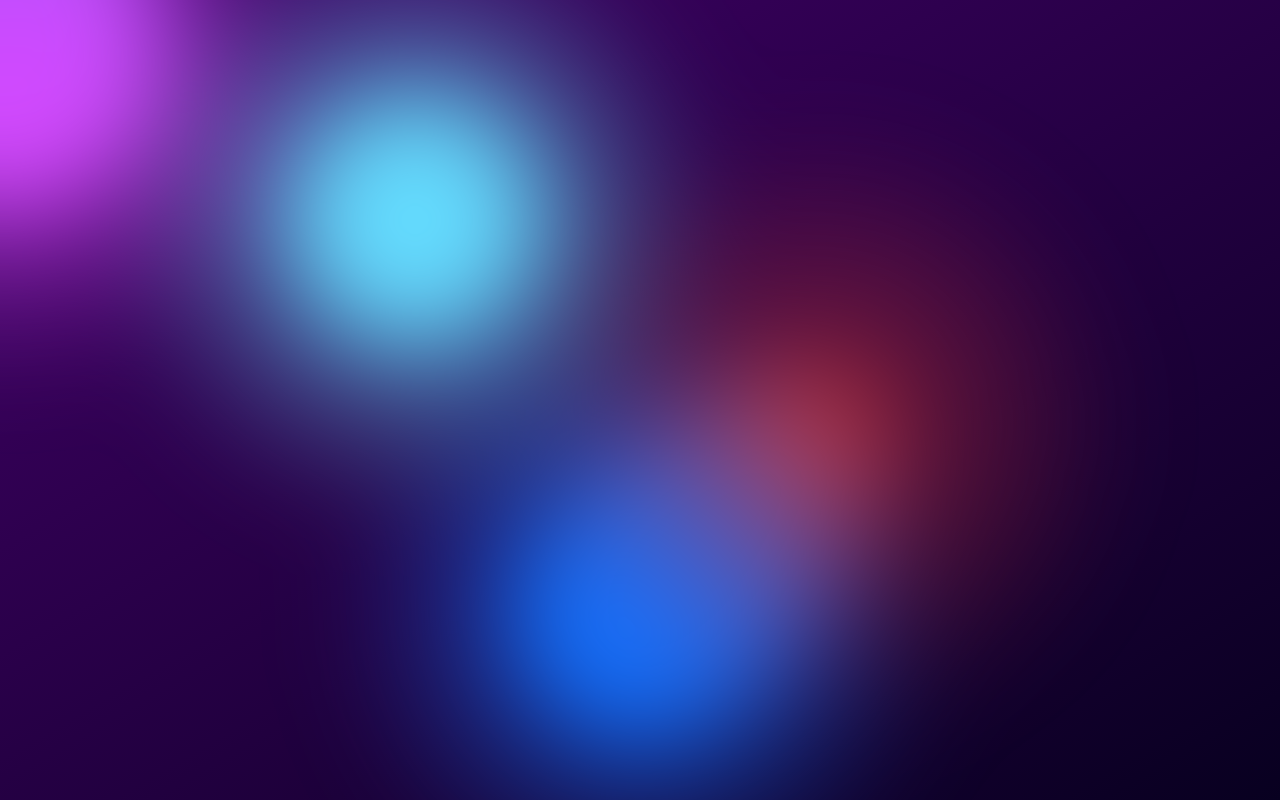
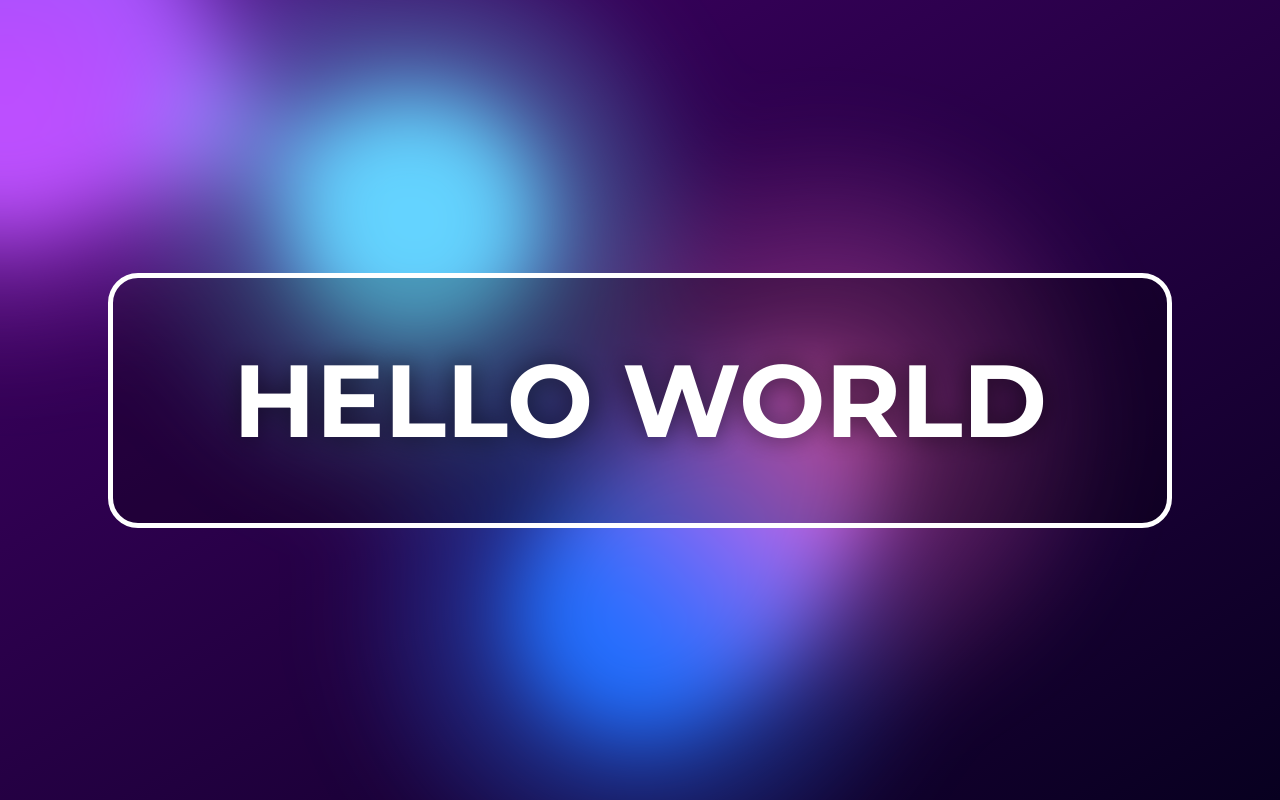
Before and after one commit to vvladek/components, a Next.js app: page / in a window 1280 px wide. Built offline with nearby package versions, Linux system fonts and the light colour scheme.

Commit message:
fix: change style of Gradient Section

```diff
--- a/src/components/GradientSection/GradientSection.module.css
+++ b/src/components/GradientSection/GradientSection.module.css
@@ -1,9 +1,23 @@
 .gradient {
+  display: grid;
+  place-content: center;
   width: 100%;
   height: 100vh;
   background: linear-gradient(150deg, #430069, #080020);
   overflow: hidden;
   position: relative;
+}
+
+.gradient h1 {
+  padding: 60px 120px;
+  background: #00000040;
+  border: 5px solid #FFFFFF;
+  border-radius: 30px;
+  color: #FFFFFF;
+  font-size: 8vw;
+  z-index: 100;
+  text-shadow: 0 0 2vw #00000080;
+  user-select: none;
 }
 
 .gradient svg {
@@ -13,21 +27,20 @@
 .blobsContainer {
   width: 100%;
   height: 100%;
-  filter: url(#svgFilter1) blur(50px);
+  filter: url(#svgFilter1) blur(40px);
+  position: absolute;
+  top: 0;
 }
 
 .blobsContainer div {
+  width: 80%;
+  height: 80%;
   position: absolute;
   mix-blend-mode: hard-light;
 }
 
-.blob1, .blob2, .blob3, .blob4 {
-  width: 80%;
-  height: 80%;
-}
-
 .blob1 {
-  background: radial-gradient(circle at center, #1271FFCC 0, transparent 50%);
+  background: radial-gradient(circle at center, #216FFFCC 0, transparent 50%);
   top: 10%;
   left: 10%;
   transform-origin: center center;
@@ -35,7 +48,7 @@
 }
 
 .blob2 {
-  background: radial-gradient(circle at center, #DD4AFFCC 0, transparent 50%);
+  background: radial-gradient(circle at center, #D050FFCC 0, transparent 50%);
   top: 10%;
   left: 10%;
   transform-origin: calc(50% - 400px);
@@ -43,7 +56,7 @@
 }
 
 .blob3 {
-  background: radial-gradient(circle at center, #64DCFFCC 0, transparent 50%);
+  background: radial-gradient(circle at center, #64D3FFCC 0, transparent 50%);
   top: calc(10% + 200px);
   left: calc(10% - 500px);
   transform-origin: calc(50% + 400px);
@@ -51,7 +64,7 @@
 }
 
 .blob4 {
-  background: radial-gradient(circle at center, #C83232CC 0, transparent 50%);
+  background: radial-gradient(circle at center, #FF66CCCC 0, transparent 50%);
   top: 10%;
   left: 10%;
   transform-origin: calc(50% - 200px);
@@ -59,8 +72,8 @@
   opacity: 0.7;
 }
 
-.blob5 {
-  background: radial-gradient(circle at center, #B4B432CC 0, transparent 50%);
+.blobsContainer .blob5 {
+  background: radial-gradient(circle at center, #32FFDDCC 0, transparent 50%);
   width: 160%;
   height: 160%;
   top: -30%;
@@ -70,17 +83,15 @@
 }
 
 .cursorBlob {
-  background: radial-gradient(circle at center, #8C64FF 0, transparent 25%);
-  width: 100%;
-  height: 100%;
-  opacity: 0.75;
-  scale: 1.25 1;
-  animation: animateCursorBlob 3s linear infinite;
+  background: radial-gradient(circle at center, #7364FFCC 0, transparent 50%);
+  opacity: 0.7;
+  scale: 1.3 1;
+  animation: animateCursorBlob 2s linear infinite;
 }
 
 @keyframes animateCursorBlob {
-  0% { scale: 1.25 1; }
-  50% { scale: 1 1.25; }
+  0% { scale: 1.3 1; }
+  50% { scale: 1 1.3; }
 }
 
 @keyframes moveInCircle {
--- a/src/components/GradientSection/GradientSection.tsx
+++ b/src/components/GradientSection/GradientSection.tsx
@@ -10,12 +10,12 @@ import style from "./GradientSection.module.css"
 export function GradientSection () {
 
   const requestAnimationFrameRef = useRef(0)
-  const [cursorPos, setCursorPos] = useState({ x: 0, y: 0 })
+  const [curPos, setCurPos] = useState({ x: 0, y: 0 })
   const mousePosition = useMousePosition()
 
 
   function moveCursorBlob (): void {
-    setCursorPos(prev => ({
+    setCurPos(prev => ({
       x: Math.round(prev.x + (mousePosition.x - prev.x) / 20),
       y: Math.round(prev.y + (mousePosition.y - prev.y) / 20)
     }))
@@ -30,6 +30,7 @@ export function GradientSection () {
 
   return(
     <section className={style.gradient}>
+      <h1>HELLO WORLD</h1>
       <svg>
         <defs>
           <filter id="svgFilter1">
@@ -45,7 +46,7 @@ export function GradientSection () {
         <div className={style.blob3}></div>
         <div className={style.blob4}></div>
         <div className={style.blob5}></div>
-        <div className={style.cursorBlob} style={{ top: `calc(-50% + ${cursorPos.y}px)`, left: `calc(-50% + ${cursorPos.x}px)` }}></div>
+        <div className={style.cursorBlob} style={{ top:`calc(-40% + ${curPos.y}px)`, left:`calc(-40% + ${curPos.x}px)` }}></div>
       </div>
     </section>
   )
```
